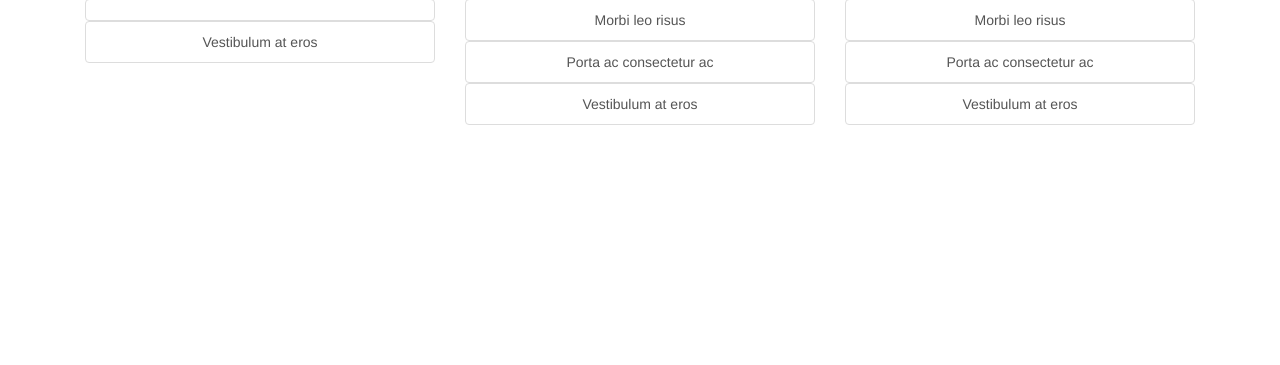
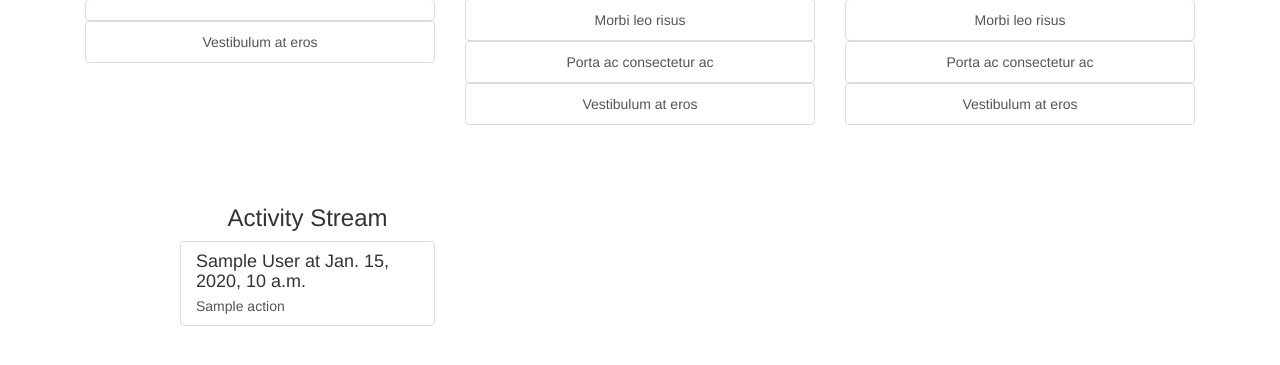
Before and after one commit to Richard-Swingler/uni-workz, a Django app: template templates/task_manager/index.html in a window 1280 px wide. Shown: the part 244-609 px from the top of the page. Run offline with Django 3.2, Linux system fonts and the light colour scheme; the template is opened without the code that fills it: most values are stand-ins (such as "Sample title", 1, 10 or a date in 2020); data that the repository does not hold is empty.

Commit message:
Sidebar works but its not in a template

```diff
--- a/task_manager/views.py
+++ b/task_manager/views.py
@@ -5,7 +5,7 @@ from .models import Task, TaskSerializer
 
 def index(request):
     logs = Log.objects.all() [:5]
-    return render(request, 'task_manager/index.html', {'logs' : logs})
+    return render(request, 'task_manager/index.html', {'logs': logs})
 
 class TaskList(generics.ListCreateAPIView):
 	model = Task
--- a/templates/sidebar/sidebar.html
+++ b/templates/sidebar/sidebar.html
@@ -11,5 +11,5 @@
         </a>
         </div>
         {% endfor %}
-        </div><!-- /.blog-sidebar -->
+        </div><!-- /.blog-sidebar --></div>
 {% endblock %}
--- a/templates/task_manager/index.html
+++ b/templates/task_manager/index.html
@@ -146,14 +146,21 @@
       </div>
 
 
-
+<div class="col-sm-3 col-sm-offset-1 blog-sidebar">
+          <div class="sidebar-module sidebar-module-inset">
+            <h3 align="center">Activity Stream</h3>
+        {% for log in logs %}
+        <div class="list-group">
+        <a class="list-group-item" href="#">
+            <h4 class="list-group-item-heading">{% if not log.user.first_name and not log.user.last_name %} {{ log.user }} {% endif %} {% if log.user.first_name and log.user.last_name %} {{ log.user.first_name }} {{ log.user.last_name }} {% endif %} at {{ log.timestamp }}</h4>
+            <p class="list-group-item-text">{{ log.action }}</p>
+        </a>
+        </div>
+        {% endfor %}
+        </div><!-- /.blog-sidebar --></div>
 
     </div>
-	<div>
-	{% block content %}
 
-	{% endblock %}
-	</div>
   <script>
       $(function() {
         $( "#sortable1, #sortable2, #sortable3" ).sortable({
```
